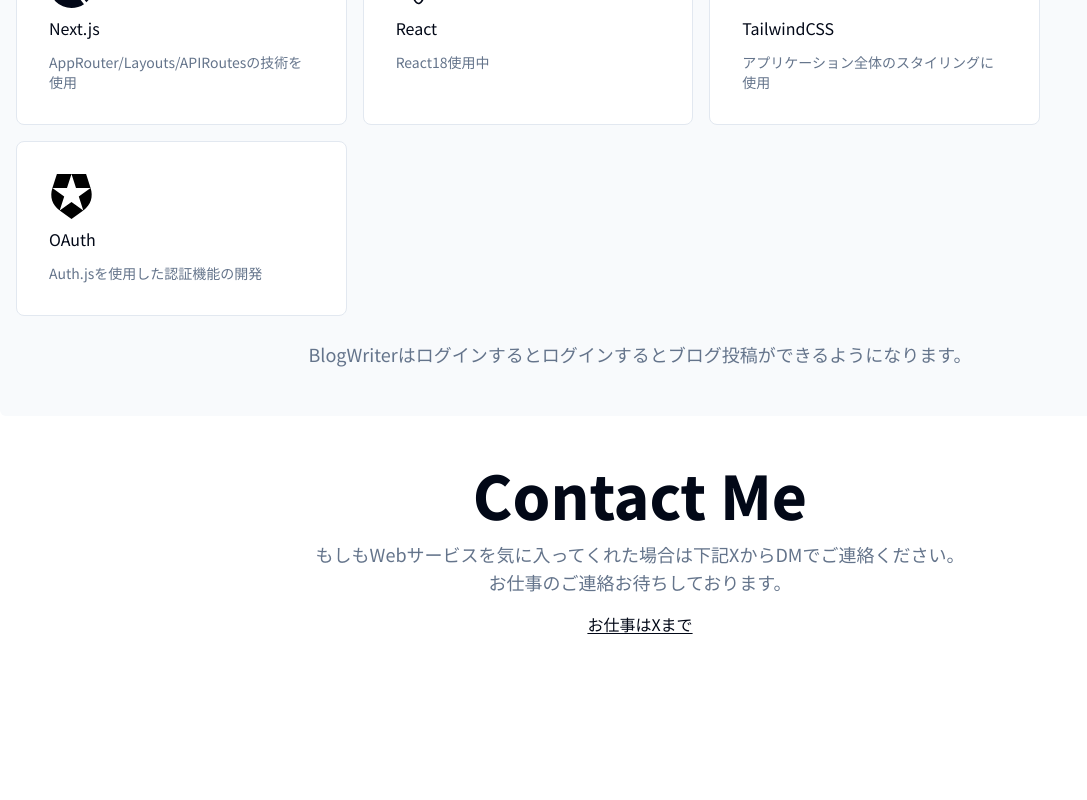
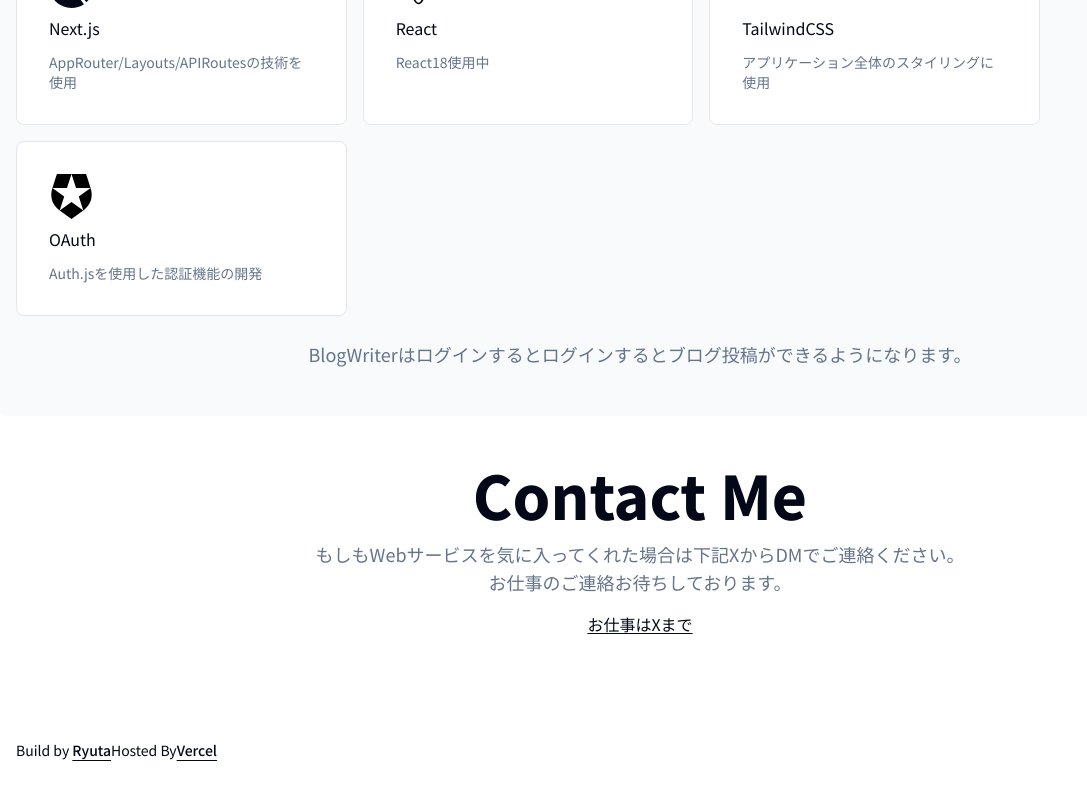
Before and after one commit to ryuta09/blog-writer-app, a Next.js app: page / in a window 1280 px wide. Shown: the part 710-1510 px from the top of the page, without its empty margins (0-1087 px from the left). Before the commit the page ends 1394 px from the top, so only its background shows below. Built offline with nearby package versions, Linux system fonts and the light colour scheme.

Commit message:
feat: footerの作成

```diff
--- a/app/(marketing)/layout.tsx
+++ b/app/(marketing)/layout.tsx
@@ -1,3 +1,4 @@
+import Footer from "@/components/footer";
 import MainNav from "@/components/main-nav";
 import { buttonVariants } from "@/components/ui/button";
 import { marketingConfig } from "@/config/marketing";
@@ -16,6 +17,7 @@
         </div>
       </header>
       <main>{children}</main>
+      <Footer />
     </div>
   )
 }
--- a/app/(marketing)/page.tsx
+++ b/app/(marketing)/page.tsx
@@ -119,7 +119,7 @@
 
       </section>
 
-      <section id="contact" className="container py-8 md:py-12">
+      <section id="contact" className="container mx-auto py-8 md:py-12 px-4">
         <div className="max-w-[58rem] mx-auto text-center flex flex-col gap-4">
           <h2 className="font-extrabold text-3xl md:text-6xl">Contact Me</h2>
           <p className="text-muted-foreground sm:text-lg sm:leading-7">もしもWebサービスを気に入ってくれた場合は下記XからDMでご連絡ください。<br />お仕事のご連絡お待ちしております。</p>
--- /dev/null
+++ b/components/footer.tsx
@@ -0,0 +1,17 @@
+import { siteConfig } from "@/config/site";
+import Link from "next/link";
+
+export default function Footer() {
+  return(
+    <>
+      <footer>
+        <div className="container mx-auto py-10 md:py-14 px-4">
+          <p className="text-center text-sm md:text-left">Build by {""}
+            <Link href={siteConfig.links.x} className="underline underline-offset-4 font-medium">Ryuta</Link>
+            Hosted By<Link href={'https://vercel.com/'} className="underline underline-offset-4 font-medium">Vercel</Link>
+          </p>
+        </div>
+      </footer>
+    </>
+  )
+}
```
